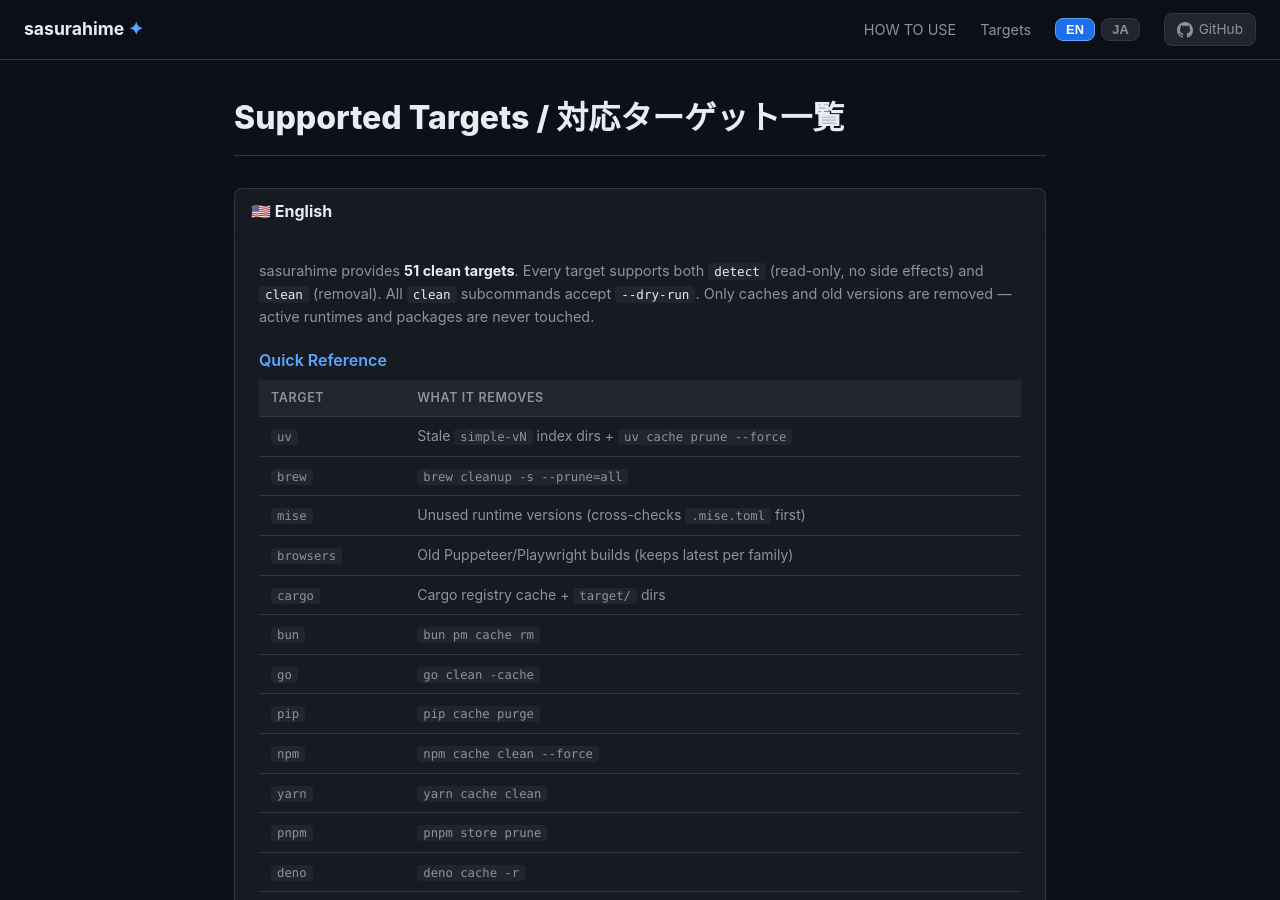
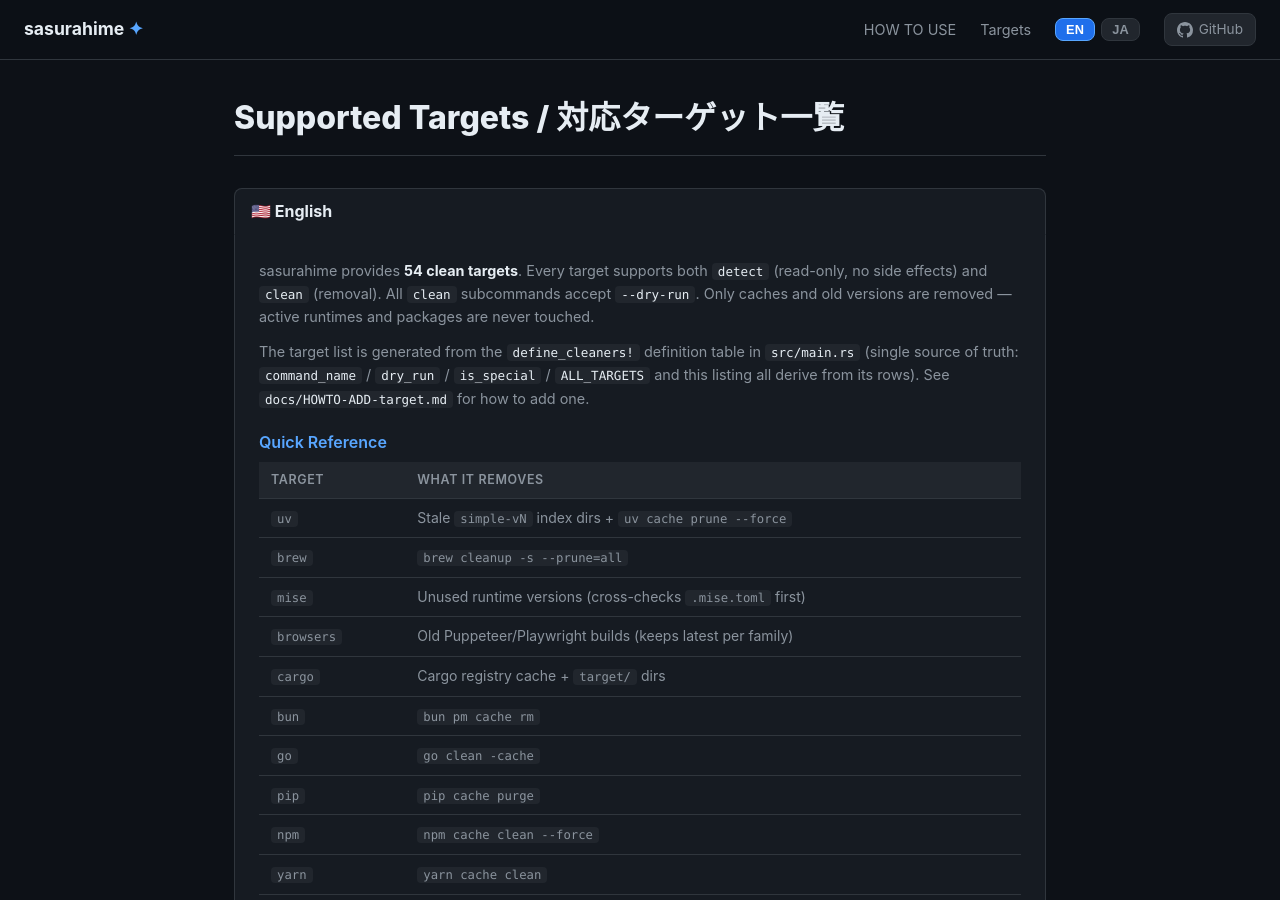
Before and after one commit to armaniacs/sasurahime, a Jekyll site: the page built from docs/SUPPORTED.md, in a window 1280 px wide and 900 px high. Built offline with Jekyll 4.4.1, drawn with Linux system fonts in a browser that asks for light colours; some of the changed text lies outside the part shown.

Commit message:
refactor(cli): promote the special variants into the target table
The special rows (12 variants) and the external catch-all move into the
define_cleaners! table as data rows: the row header carries the variant,
the CLI name, the clap doc, the special/external marker, the targets
listing text and the dry_run marker; the fields stay verbatim. The macro
generates the enum variants (clap attrs from the header), SUPPORTED/
SPECIAL/ALL_TARGETS, and command_name()/dry_run()/is_special() with
_-free exhaustive matches, so a missing run arm or a removed cli-name
drops the build instead of panicking at runtime.

The manual CleanTarget impl, the matches! gate, extra_targets() (both
files) and the dispatch_command_name/dispatch_dry_run helpers are gone;
the run arm gates on target.is_special() and the 55-variant
correspondence pin shrinks to a name-set pin (union, non-overlap, no
duplicates). Clap help and the targets output are byte-identical.

Path B in HOWTO-ADD-target.md drops from 8 manual sync steps to a
one-row add plus the heterogeneous run arm; SUPPORTED.md's stale 51
count is 54 with the single-source note.

````diff
--- a/docs/SUPPORTED.md
+++ b/docs/SUPPORTED.md
@@ -7,10 +7,15 @@
 <details open markdown="1">
 <summary markdown="0"><strong>🇺🇸 English</strong></summary>
 
-sasurahime provides **51 clean targets**. Every target supports both `detect`
+sasurahime provides **54 clean targets**. Every target supports both `detect`
 (read-only, no side effects) and `clean` (removal). All `clean` subcommands
-accept `--dry-run`. Only caches and old versions are removed — active runtimes
+accept `--dry-run`. Only caches and old versions are removed ― active runtimes
 and packages are never touched.
+
+The target list is generated from the `define_cleaners!` definition table in
+`src/main.rs` (single source of truth: `command_name` / `dry_run` /
+`is_special` / `ALL_TARGETS` and this listing all derive from its rows). See
+`docs/HOWTO-ADD-target.md` for how to add one.
 
 ### Quick Reference
 
@@ -61,8 +66,8 @@
 | `logs` | Log files older than N days |
 | `library-logs` | `~/Library/Logs/` (heuristic, interactive) |
 | `downloads` | `~/Downloads/` old files |
-| `ios-backup` | iOS backups — interactive only, never in `--yes` |
-| `apfs-snapshot` | APFS local Time Machine snapshots — interactive, `--all`, or `--thin` |
+| `ios-backup` | iOS backups ― interactive only, never in `--yes` |
+| `apfs-snapshot` | APFS local Time Machine snapshots ― interactive, `--all`, or `--thin` |
 | `orphan-containers` | Leftover `~/Library/Containers` and `~/Library/Group Containers` of uninstalled apps - interactive only, never in `--yes` |
 | `library-caches` | `~/Library/Caches/` per-app listing; known app caches removable - interactive only, never in `--yes` |
 | `app-support` | Cache dirs of known apps in `~/Library/Application Support/` - interactive only, never in `--yes` |
@@ -113,7 +118,7 @@
 3. Parses the freed size from brew's output
    (`"freed approximately <N>GB of disk space"`) using
    `BrewCleaner::parse_brew_freed_bytes`, which in turn uses
-   `BrewCleaner::parse_size_str` (supports `GB`, `MB`, `KB` — case-insensitive
+   `BrewCleaner::parse_size_str` (supports `GB`, `MB`, `KB` ― case-insensitive
    and space-separated variants).
 4. Reports the parsed freed bytes.
 
@@ -206,7 +211,7 @@
 
 ## 5. `sasurahime clean bun`
 
-**Category:** Sprint 3 — Generic caches
+**Category:** Sprint 3 ― Generic caches
 
 **What it removes:** [Bun](https://bun.sh/) package cache.
 
@@ -226,7 +231,7 @@
 
 ## 6. `sasurahime clean go`
 
-**Category:** Sprint 3 — Generic caches
+**Category:** Sprint 3 ― Generic caches
 
 **What it removes:** [Go](https://go.dev/) build cache.
 
@@ -246,7 +251,7 @@
 
 ## 7. `sasurahime clean pip`
 
-**Category:** Sprint 3 — Generic caches
+**Category:** Sprint 3 ― Generic caches
 
 **What it removes:** [pip](https://pip.pypa.io/) package cache.
 
@@ -266,7 +271,7 @@
 
 ## 8. `sasurahime clean node-gyp`
 
-**Category:** Sprint 3 — Generic caches
+**Category:** Sprint 3 ― Generic caches
 
 **What it removes:** [node-gyp](https://github.com/nodejs/node-gyp) build
 cache directories.
@@ -291,7 +296,7 @@
 
 ## 9. `sasurahime clean npm`
 
-**Category:** Sprint 3 — Generic caches
+**Category:** Sprint 3 ― Generic caches
 
 **What it removes:** [npm](https://www.npmjs.com/) package cache.
 
@@ -311,7 +316,7 @@
 
 ## 10. `sasurahime clean yarn`
 
-**Category:** Sprint 3 — Generic caches
+**Category:** Sprint 3 ― Generic caches
 
 **What it removes:** [Yarn](https://yarnpkg.com/) package cache.
 
@@ -331,7 +336,7 @@
 
 ## 11. `sasurahime clean pnpm`
 
-**Category:** Sprint 3 — Generic caches
+**Category:** Sprint 3 ― Generic caches
 
 **What it removes:** [pnpm](https://pnpm.io/) store.
 
@@ -351,7 +356,7 @@
 
 ## 12. `sasurahime clean caches`
 
-**Category:** Sprint 3 — Generic caches (aggregate)
+**Category:** Sprint 3 ― Generic caches (aggregate)
 
 **What it removes:** **All** generic caches in a single command.
 Equivalent to running each of `bun`, `go`, `pip`, `node-gyp`, `npm`, `yarn`,
@@ -440,7 +445,7 @@
 **Safety:**
 - The `DerivedData` root directory is **never** removed.
 - If Xcode is running, you are prompted to confirm (or operation aborts).
-- Project directories are identified by reading `read_dir` — only
+- Project directories are identified by reading `read_dir` ― only
   subdirectories are considered (files at the root are skipped).
 
 ---
@@ -477,7 +482,7 @@
 (`~/.cargo/registry/cache/`) and `target/` build artifact directories.
 
 **Scanned by `detect`:**
-1. `~/.cargo/registry/cache/` — downloaded crate archives.
+1. `~/.cargo/registry/cache/` ― downloaded crate archives.
 2. User projects under `~/src/`, `~/work/`, `~/dev/` with `target/` dirs.
 
 **How clean works:**
@@ -561,7 +566,7 @@
 
 **How clean works:**
 1. If `docker` not found, prints message and exits (0).
-2. Runs `docker system prune -f` (dangling images only — tagged images are
+2. Runs `docker system prune -f` (dangling images only ― tagged images are
    preserved).
 3. Reports 0 freed bytes.
 
@@ -635,7 +640,7 @@
 1. Attempts CLI first: runs `huggingface-cli delete-cache --yes`.
 2. If `huggingface-cli` is not in PATH, falls back to deleting `hub/` contents
    directly (recreates the `hub/` directory after deletion).
-3. `$HF_HOME` is validated against `is_safe_delete_target` — unsafe paths cause
+3. `$HF_HOME` is validated against `is_safe_delete_target` ― unsafe paths cause
    a fallback to the default.
 
 **Safety:** `$HF_HOME` is validated against a blocklist of system paths.
@@ -651,7 +656,7 @@
 [JetBrains IDEs](https://www.jetbrains.com/) (IntelliJ IDEA, WebStorm, etc.)
 under `~/Library/Caches/JetBrains/`.
 
-**Method:** Similar to Gradle cache version pruning — keeps the most recent
+**Method:** Similar to Gradle cache version pruning ― keeps the most recent
 version of each IDE cache.
 
 **How detect works:**
@@ -671,7 +676,7 @@
 **Category:** Sprint 5
 
 **What it removes:** User log files under `~/Library/Logs/`. Uses heuristic
-rules to suggest which entries to delete. **Interactive** — opens a selection
+rules to suggest which entries to delete. **Interactive** ― opens a selection
 prompt unless `--all` is used.
 
 **How detect works:**
@@ -775,7 +780,7 @@
 **How clean works:**
 1. Tries CLI first: runs `pre-commit clean`.
 2. If `pre-commit` not in PATH, deletes the cache directory directly.
-3. Env var paths are validated via `is_safe_delete_target` — unsafe paths
+3. Env var paths are validated via `is_safe_delete_target` ― unsafe paths
    cause a fallback to `~/.cache/pre-commit`.
 
 **Safety:** Env var paths are validated. CLI takes precedence over direct
@@ -833,7 +838,7 @@
 
 **Category:** Sprint 5
 
-**What it removes:** `~/.Trash` — **scan only**. sasurahime reports the size
+**What it removes:** `~/.Trash` ― **scan only**. sasurahime reports the size
 of the Trash directory but will not delete it (users should use Finder to
 empty Trash).
 
@@ -847,7 +852,7 @@
 2. **Otherwise:** prints a warning instructing the user to empty Trash via
    Finder. No files are deleted.
 
-**Safety:** sasurahime refuses to delete `~/.Trash` contents — this is an
+**Safety:** sasurahime refuses to delete `~/.Trash` contents ― this is an
 intentional safety measure.
 
 ---
@@ -892,7 +897,7 @@
 1. Removes `~/.sbt/` and `~/.ivy2/cache/` directories via `fs::remove_dir_all`.
 2. Reports total freed bytes.
 
-**Safety:** Directories are deleted entirely — dependencies will be re-fetched
+**Safety:** Directories are deleted entirely ― dependencies will be re-fetched
 on next `sbt compile`.
 
 ---
@@ -922,7 +927,7 @@
 
 **Category:** Sprint 5
 
-**What it removes:** iOS Simulator cache — unavailable simulator runtimes
+**What it removes:** iOS Simulator cache ― unavailable simulator runtimes
 via `xcrun simctl delete unavailable`.
 
 **How detect works:**
@@ -1072,7 +1077,7 @@
 **How detect works:**
 1. Checks if `~/.colima/` exists.
 2. Reports the total `dir_size` as pruneable.
-   *Note: This is an estimated maximum — actual freed space depends on
+   *Note: This is an estimated maximum ― actual freed space depends on
    which VM disk images are pruned.*
 
 **How clean works:**
@@ -1147,7 +1152,7 @@
 5. Reports total freed bytes.
 
 **Safety:**
-- iOS backups are **irreversible** — once deleted they cannot be restored
+- iOS backups are **irreversible** ― once deleted they cannot be restored
   (Trash only helps locally; backup data is gone).
 - **Interactive only:** never runs in `--yes` mode. Non-TTY invocations are
   safely skipped with a message.
@@ -1413,7 +1418,7 @@
    exits with code 0 (no crash).
 
 **Supported flags:**
-- `--last N` — show only the most recent N entries (default: 10).
+- `--last N` ― show only the most recent N entries (default: 10).
 
 **Output example:**
 ```
@@ -1439,7 +1444,7 @@
 
 **Category:** Sprint 5
 
-The config file is optional — if absent, sensible defaults are used.
+The config file is optional ― if absent, sensible defaults are used.
 
 **Example:**
 ```toml
@@ -1472,10 +1477,10 @@
 | `[[custom]]` | table[] | `[]` | User-defined cache directories |
 | `custom[].name` | string | required | Display name |
 | `custom[].path` | string | required | Path (supports `~`) |
-| `[cleaner.<name>]` | table | — | Per-cleaner filter settings |
+| `[cleaner.<name>]` | table | ― | Per-cleaner filter settings |
 | `cleaner.<name>.older_than_days` | integer | unset | Only delete entries older than N days |
 | `cleaner.<name>.larger_than_mb` | integer | unset | Only delete entries larger than N MB |
-| `[logs]` | table | — | Log retention settings |
+| `[logs]` | table | ― | Log retention settings |
 | `logs.keep_days` | integer | `7` | Global log retention period |
 | `[[logs.targets]]` | table[] | `[]` | Extra log directories |
 | `logs.targets[].name` | string | required | Display name |
@@ -1493,7 +1498,7 @@
 
 Runs `detect()` on every cleaner and prints a formatted table via
 `comfy_table`. Rows are ordered by size, largest first; targets without a
-size (clean or not found) come last. No side effects — never creates,
+size (clean or not found) come last. No side effects ― never creates,
 modifies, or deletes files.
 
 ---
@@ -1512,10 +1517,14 @@
 <details markdown="1">
 <summary markdown="0"><strong>🇯🇵 日本語</strong></summary>
 
-sasurahime は **51 のクリーンターゲット** を提供しています。すべてのターゲットは
+sasurahime は **54 のクリーンターゲット** を提供しています。すべてのターゲットは
 `detect`（読み取り専用、副作用なし）と `clean`（削除）の両方に対応しており、
 すべての `clean` サブコマンドは `--dry-run` をサポートしています。
 削除されるのはキャッシュや古いバージョンのみで、現在使用中のランタイムやパッケージには触れません。
+
+ターゲットの一覧は `src/main.rs` の `define_cleaners!` 定義表から生成されます
+（唯一の源: `command_name` / `dry_run` / `is_special` / `ALL_TARGETS` とこの一覧は
+すべて行から導かれます）。追加方法は `docs/HOWTO-ADD-target.md` を参照してください。
 
 ### クイックリファレンス
 
@@ -1566,8 +1575,8 @@
 | `logs` | N 日より古いログファイル |
 | `library-logs` | `~/Library/Logs/`（ヒューリスティック、対話的） |
 | `downloads` | `~/Downloads/` の古いファイル |
-| `ios-backup` | iOS バックアップ — 対話的のみ、`--yes` では非実行 |
-| `apfs-snapshot` | APFS ローカル Time Machine スナップショット — 対話的、`--all`、または `--thin` |
+| `ios-backup` | iOS バックアップ ― 対話的のみ、`--yes` では非実行 |
+| `apfs-snapshot` | APFS ローカル Time Machine スナップショット ― 対話的、`--all`、または `--thin` |
 | `orphan-containers` | アンインストール済みアプリの `~/Library/Containers` と `~/Library/Group Containers` の残骸 - 対話的のみ、`--yes` では実行しない |
 | `library-caches` | `~/Library/Caches/` のアプリ別一覧。既知アプリのキャッシュのみ削除可能 - 対話的のみ、`--yes` では非実行 |
 | `app-support` | `~/Library/Application Support/` 内の既知アプリのキャッシュ、対話的のみ、`--yes` では非実行 |
@@ -1682,7 +1691,7 @@
 
 ## 5. `sasurahime clean bun`
 
-**カテゴリ:** Sprint 3 — Generic caches
+**カテゴリ:** Sprint 3 ― Generic caches
 
 **削除対象:** [Bun](https://bun.sh/) のパッケージキャッシュ。
 
@@ -1701,7 +1710,7 @@
 
 ## 6. `sasurahime clean go`
 
-**カテゴリ:** Sprint 3 — Generic caches
+**カテゴリ:** Sprint 3 ― Generic caches
 
 **削除対象:** [Go](https://go.dev/) のビルドキャッシュ。
 
@@ -1720,7 +1729,7 @@
 
 ## 7. `sasurahime clean pip`
 
-**カテゴリ:** Sprint 3 — Generic caches
+**カテゴリ:** Sprint 3 ― Generic caches
 
 **削除対象:** [pip](https://pip.pypa.io/) のパッケージキャッシュ。
 
@@ -1739,7 +1748,7 @@
 
 ## 8. `sasurahime clean node-gyp`
 
-**カテゴリ:** Sprint 3 — Generic caches
+**カテゴリ:** Sprint 3 ― Generic caches
 
 **削除対象:** [node-gyp](https://github.com/nodejs/node-gyp) のビルドキャッシュディレクトリ。
 
@@ -1762,7 +1771,7 @@
 
 ## 9. `sasurahime clean npm`
 
-**カテゴリ:** Sprint 3 — Generic caches
+**カテゴリ:** Sprint 3 ― Generic caches
 
 **削除対象:** [npm](https://www.npmjs.com/) のパッケージキャッシュ。
 
@@ -1781,7 +1790,7 @@
 
 ## 10. `sasurahime clean yarn`
 
-**カテゴリ:** Sprint 3 — Generic caches
+**カテゴリ:** Sprint 3 ― Generic caches
 
 **削除対象:** [Yarn](https://yarnpkg.com/) のパッケージキャッシュ。
 
@@ -1800,7 +1809,7 @@
 
 ## 11. `sasurahime clean pnpm`
 
-**カテゴリ:** Sprint 3 — Generic caches
+**カテゴリ:** Sprint 3 ― Generic caches
 
 **削除対象:** [pnpm](https://pnpm.io/) ストア。
 
@@ -1819,7 +1828,7 @@
 
 ## 12. `sasurahime clean caches`
 
-**カテゴリ:** Sprint 3 — Generic caches（集約）
+**カテゴリ:** Sprint 3 ― Generic caches（集約）
 
 **削除対象:** **すべての** ジェネリックキャッシュを 1 コマンドで削除します。
 `bun`、`go`、`pip`、`node-gyp`、`npm`、`yarn`、`pnpm` を順次実行するのと同等です。
@@ -1925,7 +1934,7 @@
 **削除対象:** [Cargo](https://doc.rust-lang.org/cargo/) レジストリキャッシュ（`~/.cargo/registry/cache/`）と `target/` ビルドアーティファクトディレクトリ。
 
 **detect のスキャン対象:**
-1. `~/.cargo/registry/cache/` — ダウンロード済みクレートアーカイブ。
+1. `~/.cargo/registry/cache/` ― ダウンロード済みクレートアーカイブ。
 2. `~/src/`、`~/work/`、`~/dev/` 以下のユーザープロジェクトの `target/` ディレクトリ。
 
 **clean の動作:**
@@ -2004,7 +2013,7 @@
 
 **clean の動作:**
 1. `docker` が見つからない場合、メッセージを表示して終了します (0)。
-2. `docker system prune -f` を実行します（dangling イメージのみ — タグ付きイメージは保持）。
+2. `docker system prune -f` を実行します（dangling イメージのみ ― タグ付きイメージは保持）。
 3. 解放バイト数として 0 を報告します。
 
 **仮想ディスクの注意:**
@@ -2099,7 +2108,7 @@
 
 **カテゴリ:** Sprint 5
 
-**削除対象:** `~/Library/Logs/` 下のユーザーログファイル。ヒューリスティックルールを使用して削除候補を提案します。**インタラクティブ** — `--all` が使用されない限り選択プロンプトが表示されます。
+**削除対象:** `~/Library/Logs/` 下のユーザーログファイル。ヒューリスティックルールを使用して削除候補を提案します。**インタラクティブ** ― `--all` が使用されない限り選択プロンプトが表示されます。
 
 **detect の動作:**
 1. `~/Library/Logs/` の直下の子項目を読み取ります。
@@ -2243,7 +2252,7 @@
 
 **カテゴリ:** Sprint 5
 
-**削除対象:** `~/.Trash` — **スキャンのみ**。sasurahime はゴミ箱ディレクトリのサイズを報告しますが、削除は行いません（ユーザーは Finder からゴミ箱を空にしてください）。
+**削除対象:** `~/.Trash` ― **スキャンのみ**。sasurahime はゴミ箱ディレクトリのサイズを報告しますが、削除は行いません（ユーザーは Finder からゴミ箱を空にしてください）。
 
 **detect の動作:**
 1. `~/.Trash` が存在するか確認します。
@@ -2527,7 +2536,7 @@
 5. 解放バイト数の合計を報告します。
 
 **安全性:**
-- iOS バックアップは **元に戻せません** — 一度削除すると復元できません。
+- iOS バックアップは **元に戻せません** ― 一度削除すると復元できません。
 - **インタラクティブのみ:** `--yes` モードでは決して実行されません。非 TTY
   の呼び出しは安全にスキップされます。
 - `--dry-run` モードではバックアップが一覧表示されるのみで削除は行われません。
@@ -2769,7 +2778,7 @@
 5. 履歴ファイルがない場合や壊れている場合でも、親切なメッセージとともに終了コード 0 で正常終了します。
 
 **オプション:**
-- `--last N` — 直近 N 件のみ表示（デフォルト: 10）。
+- `--last N` ― 直近 N 件のみ表示（デフォルト: 10）。
 
 **出力例:**
 ```
@@ -2824,10 +2833,10 @@
 | `[[custom]]` | table[] | `[]` | ユーザー定義キャッシュディレクトリ |
 | `custom[].name` | string | 必須 | 表示名 |
 | `custom[].path` | string | 必須 | パス（`~` 展開対応） |
-| `[cleaner.<name>]` | table | — | クリーナーごとのフィルタ設定 |
+| `[cleaner.<name>]` | table | ― | クリーナーごとのフィルタ設定 |
 | `cleaner.<name>.older_than_days` | integer | 未設定 | N 日より古いエントリのみ削除 |
 | `cleaner.<name>.larger_than_mb` | integer | 未設定 | N MB より大きいエントリのみ削除 |
-| `[logs]` | table | — | ログ保持設定 |
+| `[logs]` | table | ― | ログ保持設定 |
 | `logs.keep_days` | integer | `7` | グローバルログ保持期間 |
 | `[[logs.targets]]` | table[] | `[]` | 追加ログディレクトリ |
 | `logs.targets[].name` | string | 必須 | 表示名 |
@@ -2843,7 +2852,7 @@
 
 ## スキャン (`sasurahime scan`)
 
-すべてのクリーナーで `detect()` を実行し、`comfy_table` を使ってフォーマットされたテーブルを表示します。行はサイズの大きい順に並び、サイズのない対象（clean または not found）は末尾に表示します。副作用はありません — ファイルの作成、変更、削除は一切行いません。
+すべてのクリーナーで `detect()` を実行し、`comfy_table` を使ってフォーマットされたテーブルを表示します。行はサイズの大きい順に並び、サイズのない対象（clean または not found）は末尾に表示します。副作用はありません ― ファイルの作成、変更、削除は一切行いません。
 
 ---
 
````
Also changed, not shown: docs/HOWTO-ADD-target.md (+58 -12 lines), docs/superpowers/specs/2026-10-20-00-common-conventions.md (+28 -37 lines), 2 other files.
